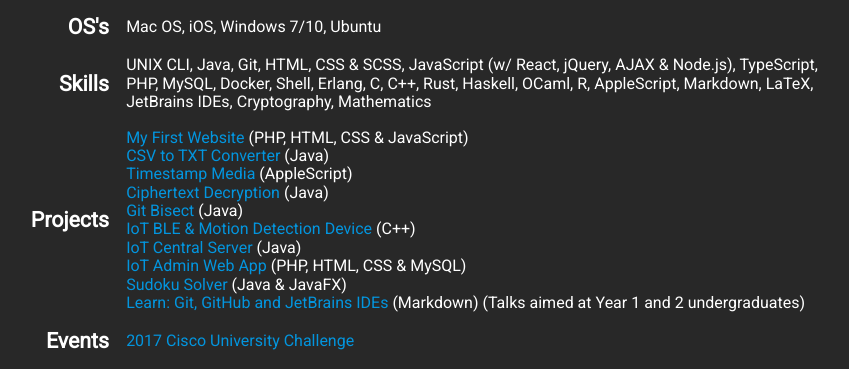
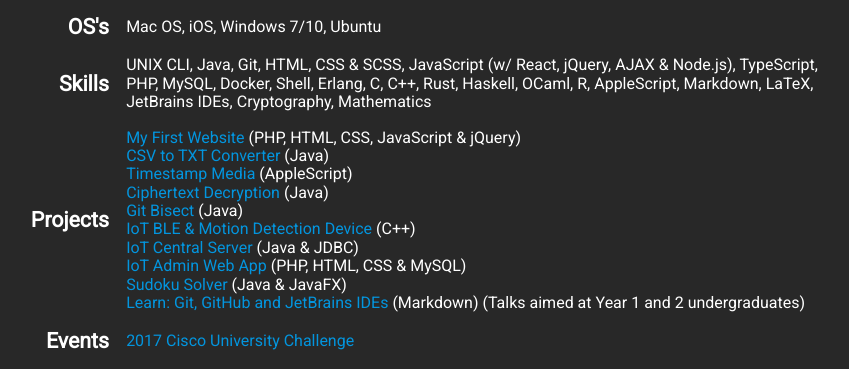
Before and after one commit to d-w-arnold/deltawhiskeyalpha.com, a PHP site: page /computing.php in a window 1280 px wide. Shown: the part 276-645 px from the top of the page, without its empty margins (207-1056 px from the left). Run offline with PHP 8.4, Linux system fonts and the light colour scheme.

Commit message:
Added skills to projects, jQuery skill to My First Website and JDBC to IoT Central Server

```diff
--- a/computing.php
+++ b/computing.php
@@ -27,7 +27,7 @@
                 <td class="computingSubTitle">Projects</td>
                 <td class="computingWriting">
                     <a target="_blank" href="https://github.com/d-w-arnold/deltawhiskeyalpha.com">My First Website</a>
-                    (PHP, HTML, CSS & JavaScript)<br>
+                    (PHP, HTML, CSS, JavaScript & jQuery)<br>
                     <a target="_blank" href="https://github.com/d-w-arnold/Reflective-Journal_CSV-to-TXT-Converter">CSV
                         to TXT
                         Converter</a>
@@ -43,7 +43,7 @@
                         Device</a>
                     (C++)<br>
                     <a target="_blank" href="https://github.com/d-w-arnold/CO657-IoT_Server">IoT Central Server</a>
-                    (Java)<br>
+                    (Java & JDBC)<br>
                     <a target="_blank" href="https://github.com/d-w-arnold/CO657-IoT_Admin_Web_App">IoT Admin Web
                         App</a> (PHP, HTML, CSS & MySQL)<br>
                     <a target="_blank" href="https://github.com/d-w-arnold/Java_Sudoku-Solver">Sudoku Solver</a> (Java &
```
Also changed, not shown: 1 other file.
